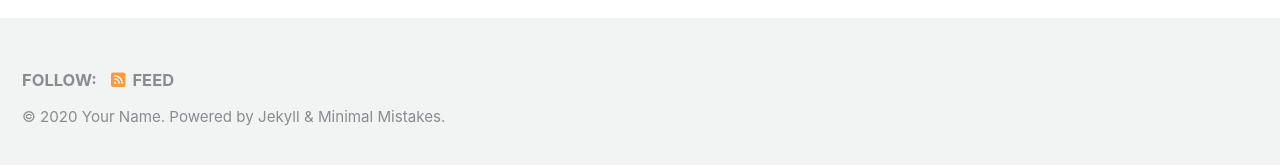
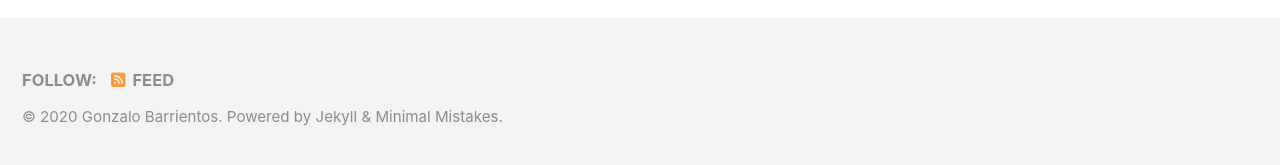
Before and after one commit to Gonzalob90/gonzalob90.github.io, a Jekyll site: the page built from index.html, in a window 1280 px wide and 900 px high, scrolled down 222 px. Shown: the part 727-892 px from the top of the window. Built offline with Jekyll 4.4.1, drawn with Linux system fonts in a browser that asks for light colours; cached includes are drawn as plain includes; nearby versions of some CDN libraries; the list of posts is cut into pages by our own code; some of the changed text lies outside the part shown.

Commit message:
start changes

```diff
--- a/_config.yml
+++ b/_config.yml
@@ -16,11 +16,11 @@ minimal_mistakes_skin    : "default" # "air", "aqua", "contrast", "dark", "dirt"
 
 # Site Settings
 locale                   : "en-US"
-title                    : "Site Title"
+title                    : "Gonzalo Barrientos"
 title_separator          : "-"
 subtitle                 : # site tagline that appears below site title in masthead
-name                     : "Your Name"
-description              : "An amazing website."
+name                     : "Gonzalo Barrientos"
+description              : "Machine Learning Engineer Portfolio."
 url                      : # the base hostname & protocol for your site e.g. "https://mmistakes.github.io"
 baseurl                  : # the subpath of your site, e.g. "/blog"
 repository               : # GitHub username/repo-name e.g. "mmistakes/minimal-mistakes"
@@ -107,15 +107,15 @@ analytics:
 
 # Site Author
 author:
-  name             : "Your Name"
+  name             : "Gonzalo Barrientos"
   avatar           : # path of avatar image, e.g. "/assets/images/bio-photo.jpg"
   bio              : "I am an **amazing** person."
-  location         : "Somewhere"
+  location         : "London, UK"
   email            :
   links:
     - label: "Email"
       icon: "fas fa-fw fa-envelope-square"
-      # url: mailto:your.name@email.com
+      # url: mailto:gonzalo.b90@email.com
     - label: "Website"
       icon: "fas fa-fw fa-link"
       # url: "https://your-website.com"
```
Also changed, not shown: 1 other file.
